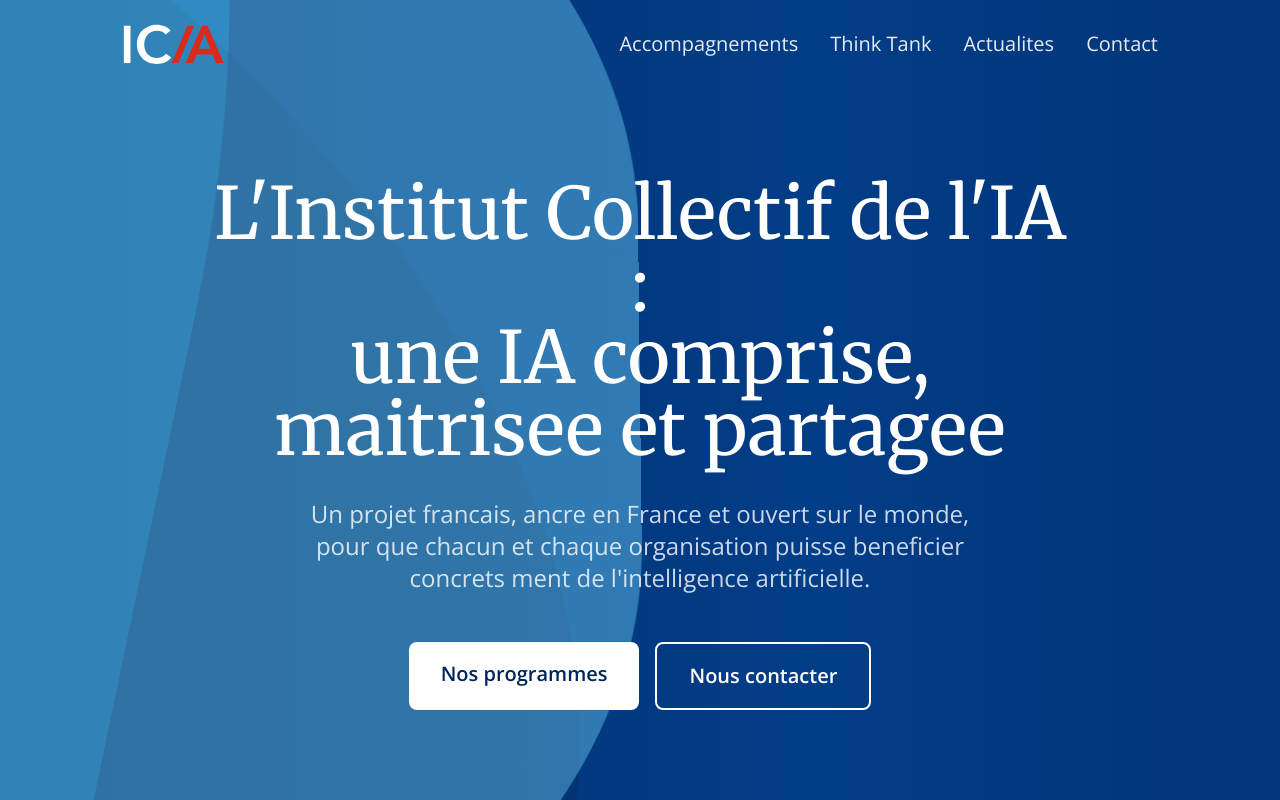
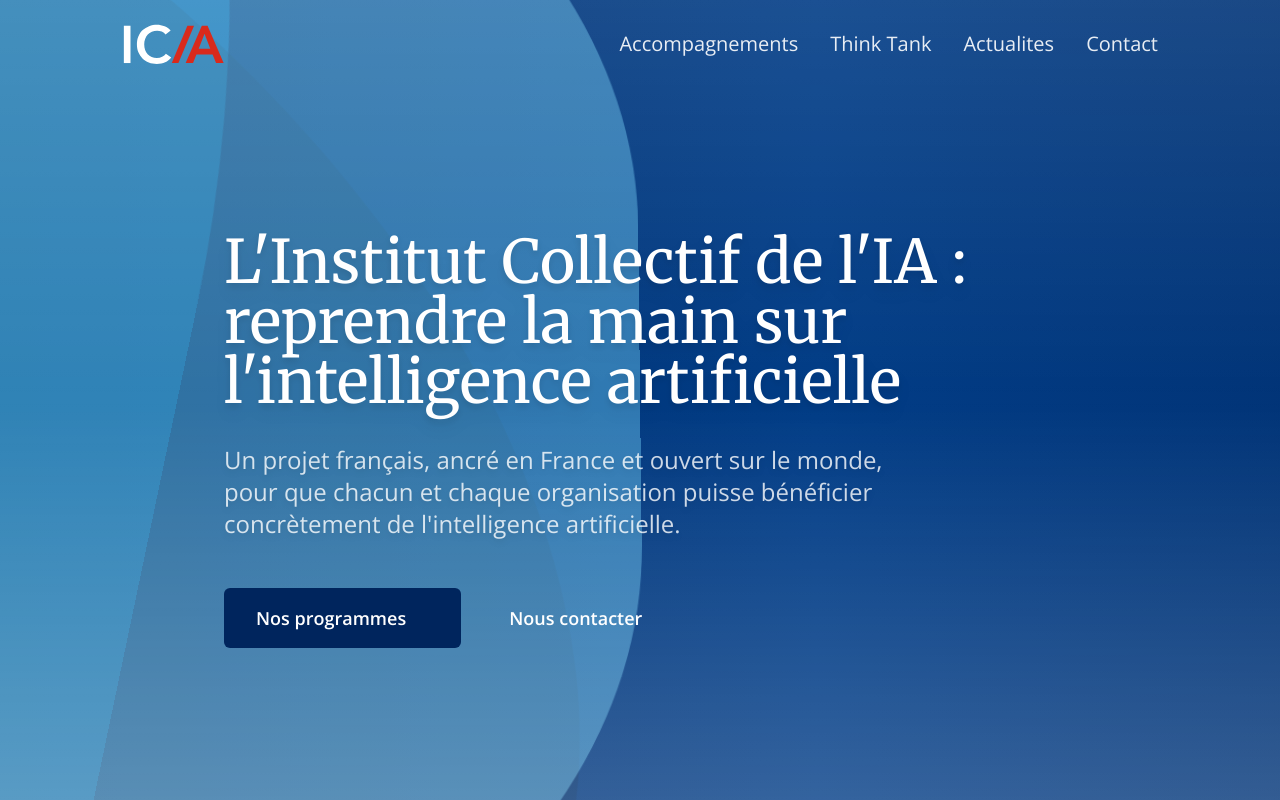
Before and after one commit to stevedelcourt/icia, a Next.js app: page /home-css-anim in a window 1280 px wide. Built offline with nearby package versions, Linux system fonts and the light colour scheme.

Commit message:
fix: remove loader and match original HP text positioning

```diff
--- a/app/home-css-anim/page.tsx
+++ b/app/home-css-anim/page.tsx
@@ -1,15 +1,23 @@
 'use client'
 
 import Link from 'next/link'
-import { useState, useEffect } from 'react'
+import { FadeIn, TextReveal, ScaleIn } from '@/components/ui/FadeIn'
+import { Button } from '@/components/ui/Button'
+
+const slogans = [
+  "une IA comprise, maîtrisée et partagée",
+  "reprendre la main sur l'intelligence artificielle",
+  "comprendre l'IA. La maîtriser. L'utiliser.",
+]
+
+function getRandomSlogan() {
+  if (typeof window === 'undefined') return slogans[0]
+  const index = Math.floor(Math.random() * slogans.length)
+  return slogans[index]
+}
 
 export default function HomeCSSAnim() {
-  const [showContent, setShowContent] = useState(false)
-
-  useEffect(() => {
-    const timer = setTimeout(() => setShowContent(true), 4000)
-    return () => clearTimeout(timer)
-  }, [])
+  const slogan = getRandomSlogan()
 
   return (
     <>
@@ -42,7 +50,6 @@ export default function HomeCSSAnim() {
         .box {
           position: absolute;
           top: 0;
-          transform: rotate(0deg);
           left: 0;
           width: 100%;
           height: 100%;
@@ -79,78 +86,9 @@ export default function HomeCSSAnim() {
           from { transform: translateX(-50%) rotate(0deg); }
           to { transform: translateX(-50%) rotate(360deg); }
         }
-
-        .content-overlay {
-          animation-delay: 4s;
-          z-index: 1000;
-          position: fixed;
-          top: 0;
-          left: 0;
-          bottom: 0;
-          right: 0;
-          display: flex;
-          flex-flow: row nowrap;
-          justify-content: center;
-          align-items: center;
-          background: linear-gradient(270deg, #00255D, #023D87, #00255D);
-          opacity: ${showContent ? 0 : 1};
-          pointer-events: ${showContent ? 'none' : 'auto'};
-          transition: opacity 1s ease;
-        }
-
-        .content-overlay.hidden {
-          opacity: 0;
-          pointer-events: none;
-        }
       `}</style>
 
-      <div className="waves-container">
-        <div className="box">
-          <div className="wave" />
-          <div className="wave -two" />
-          <div className="wave -three" />
-        </div>
-      </div>
-
-      <div className={`content-overlay ${showContent ? 'hidden' : ''}`}>
-        <div style={{ display: 'flex', gap: '5px' }}>
-          {[...Array(5)].map((_, i) => (
-            <div key={i} className="icon" style={{
-              width: '100px',
-              height: '100px',
-              margin: '0 5px'
-            }}>
-              <svg
-                viewBox="0 0 100 100"
-                style={{
-                  animation: `anim 2s ease infinite`,
-                  animationDelay: `${i * 0.1}s`,
-                  transform: 'scale(0,0) rotateZ(180deg)',
-                  animationFillMode: 'forwards'
-                }}
-              >
-                <circle cx="50" cy="50" r="40" fill="white" />
-              </svg>
-            </div>
-          ))}
-        </div>
-      </div>
-
-      <style jsx>{`
-        @keyframes anim {
-          0% { transform: scale(0, 0) rotateZ(-90deg); opacity: 0; }
-          30% { transform: scale(1, 1) rotateZ(0deg); opacity: 1; }
-          50% { transform: scale(1, 1) rotateZ(0deg); opacity: 1; }
-          80% { transform: scale(0, 0) rotateZ(90deg); opacity: 0; }
-          100% { transform: scale(0, 0) rotateZ(90deg); opacity: 0; }
-        }
-      `}</style>
-
-      <main
-        className="relative min-h-screen flex flex-col"
-        style={{ opacity: showContent ? 1 : 0, transition: 'opacity 1s ease' }}
-      >
-        <header className="relative z-20">
+      <div className="fixed top-0 left-0 right-0 z-50">
         <nav className="max-w-content mx-auto px-4 md:px-8 py-6 flex items-center justify-between">
           <Link href="/" className="flex items-center gap-3">
             <img src="/logo-white.svg" alt="ICIA" className="h-10 w-auto" />
@@ -170,34 +108,47 @@ export default function HomeCSSAnim() {
             </Link>
           </div>
         </nav>
-        </header>
+      </div>
 
-        <section className="flex-1 flex items-center justify-center">
-          <div className="max-w-4xl mx-auto px-4 text-center">
-            <h1 className="font-serif text-4xl md:text-6xl lg:text-7xl text-white mb-8 leading-tight">
-              L'Institut Collectif de l'IA :
-              <span className="block">une IA comprise, maitrisee et partagee</span>
+      <div className="waves-container">
+        <div className="box">
+          <div className="wave" />
+          <div className="wave -two" />
+          <div className="wave -three" />
+        </div>
+      </div>
+
+      <section className="relative h-screen w-full overflow-hidden">
+        <div className="absolute inset-0 bg-gradient-to-b from-white/10 via-transparent to-white/20 z-10" />
+
+        <div className="relative z-20 h-full flex flex-col justify-center">
+          <div className="max-w-4xl mx-auto px-4 md:px-8 pt-20">
+            <FadeIn>
+              <h1 className="font-serif text-4xl md:text-5xl lg:text-6xl mb-8 leading-tight text-white drop-shadow-lg">
+                <TextReveal delay={0.1}>L'Institut Collectif de l'IA :</TextReveal>
+                <span className="block">
+                  <TextReveal delay={0.3}>{slogan}</TextReveal>
+                </span>
               </h1>
-            <p className="text-xl md:text-2xl text-white/80 mb-12 max-w-2xl mx-auto">
-              Un projet francais, ancre en France et ouvert sur le monde, pour que chacun et chaque organisation puisse beneficier concrets ment de l'intelligence artificielle.
+              <ScaleIn delay={0.5}>
+                <p className="text-xl md:text-2xl text-white/80 mb-12 max-w-2xl leading-relaxed drop-shadow-md">
+                  Un projet français, ancré en France et ouvert sur le monde, pour que chacun et chaque organisation puisse bénéficier concrètement de l'intelligence artificielle.
                 </p>
-            <div className="flex flex-col sm:flex-row gap-4 justify-center">
-              <Link
-                href="/accompagnements"
-                className="px-8 py-4 bg-white text-[#00255D] font-semibold rounded-lg hover:bg-white/90 transition-colors"
-              >
+              </ScaleIn>
+              <FadeIn delay={0.6}>
+                <div className="flex flex-col sm:flex-row gap-4">
+                  <Button href="/accompagnements" variant="primary" size="lg">
                     Nos programmes
-              </Link>
-              <Link
-                href="/contact"
-                className="px-8 py-4 border-2 border-white text-white font-semibold rounded-lg hover:bg-white/10 transition-colors"
-              >
+                  </Button>
+                  <Button href="/contact" variant="ghost" size="lg" className="!text-white !border-white hover:!bg-white/10">
                     Nous contacter
-              </Link>
+                  </Button>
+                </div>
+              </FadeIn>
+            </FadeIn>
           </div>
         </div>
       </section>
-      </main>
     </>
   )
 }
```
Lines whose indentation alone changed are shown as unchanged.
